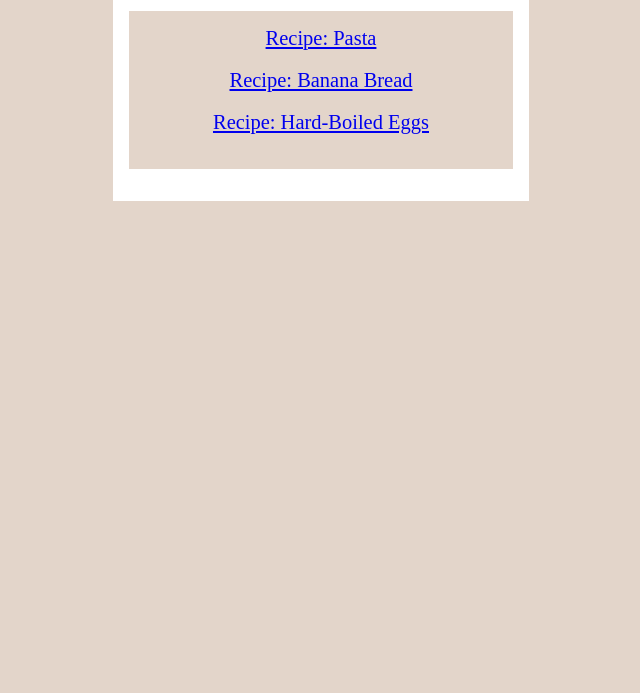
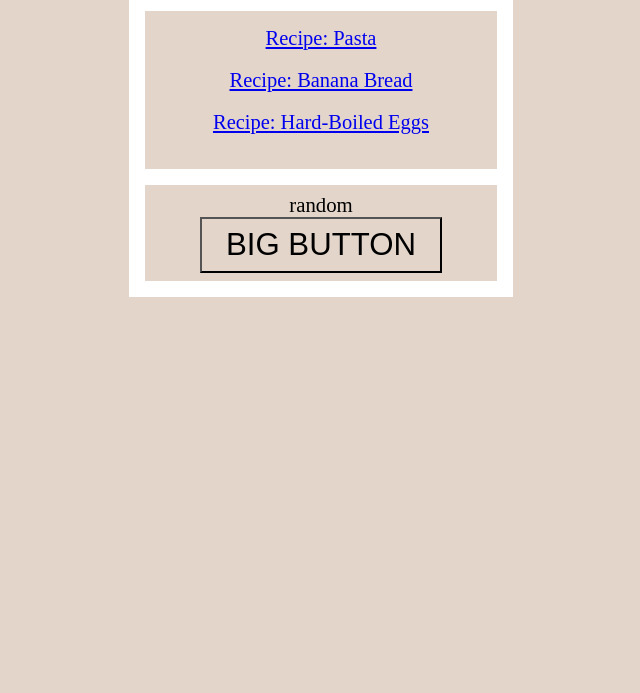
Before and after one commit to dpkingii/odin-recipes, a plain HTML site: page index.html in a window 1280 px wide. Shown: the part 107-800 px from the top of the page, without its empty margins (319-959 px from the left). Drawn offline with Linux system fonts and the light colour scheme.

Commit message:
Added a big button

```diff
--- a/index.html
+++ b/index.html
@@ -14,6 +14,7 @@
         <li><a href="recipes/banana_bread.html">Recipe: Banana Bread</a></li>
         <li><a href="recipes/egg.html">Recipe: Hard-Boiled Eggs</a></li>
       </ul>
+      <div class="button-container">random <button>BIG BUTTON</button></div>
     </div>
 
   </body>
--- a/styles.css
+++ b/styles.css
@@ -1,5 +1,6 @@
 *{
     background-color: #e3d5ca;
+    box-sizing: border-box;
 }
 
 .card{
@@ -29,6 +30,18 @@ ul li{
     font-size: 1.6vw;
 }
 
+.button-container {
+    text-align: center;
+    padding: 8px;
+    font-size: 1.3em;
+}
+button {
+    display: block;
+    margin: 0 auto;
+    padding: 8px 24px;
+    font-size: 1.5em;
+}
+
 .recipe-name{
     text-align: left;
 }
```
